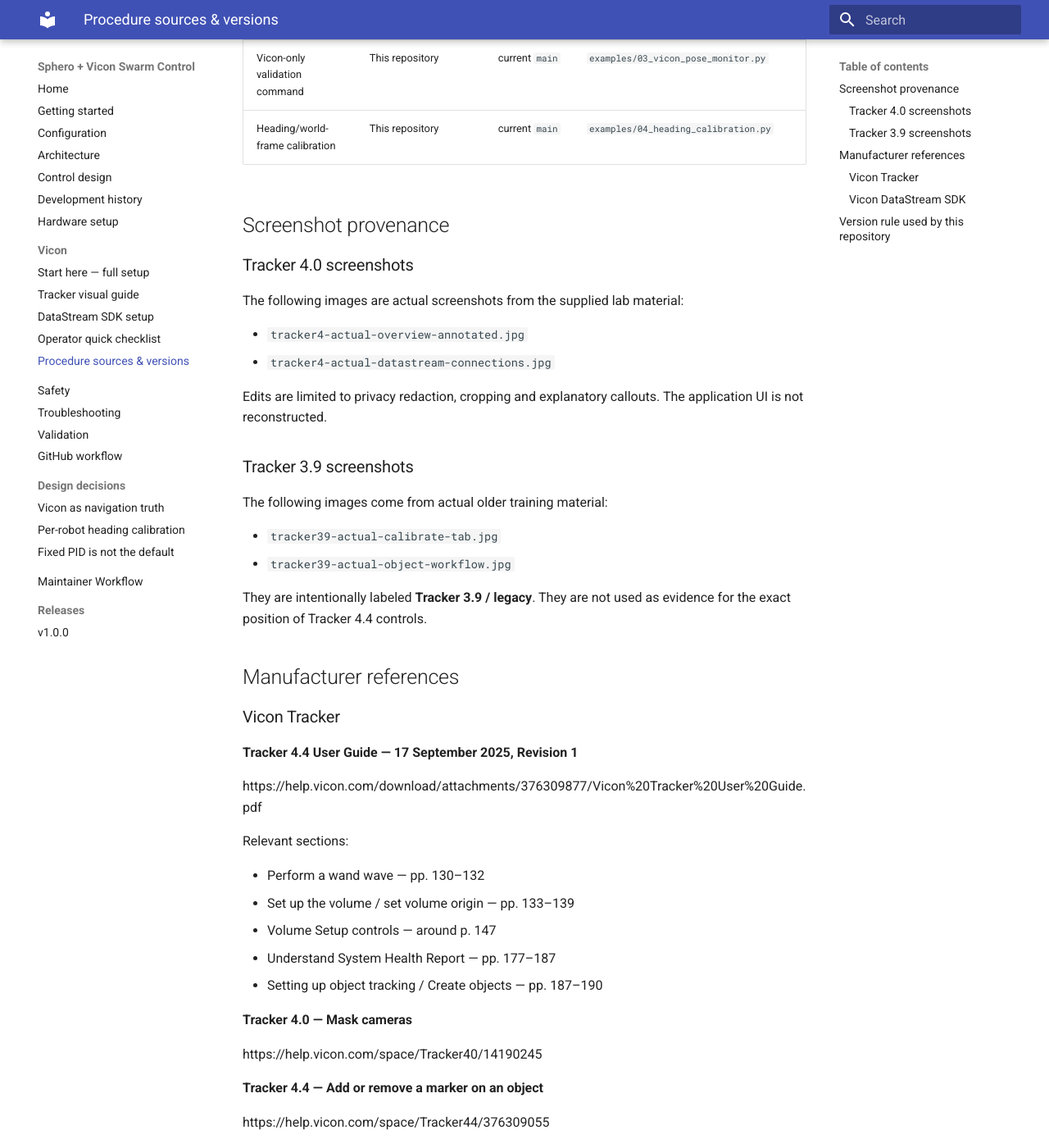
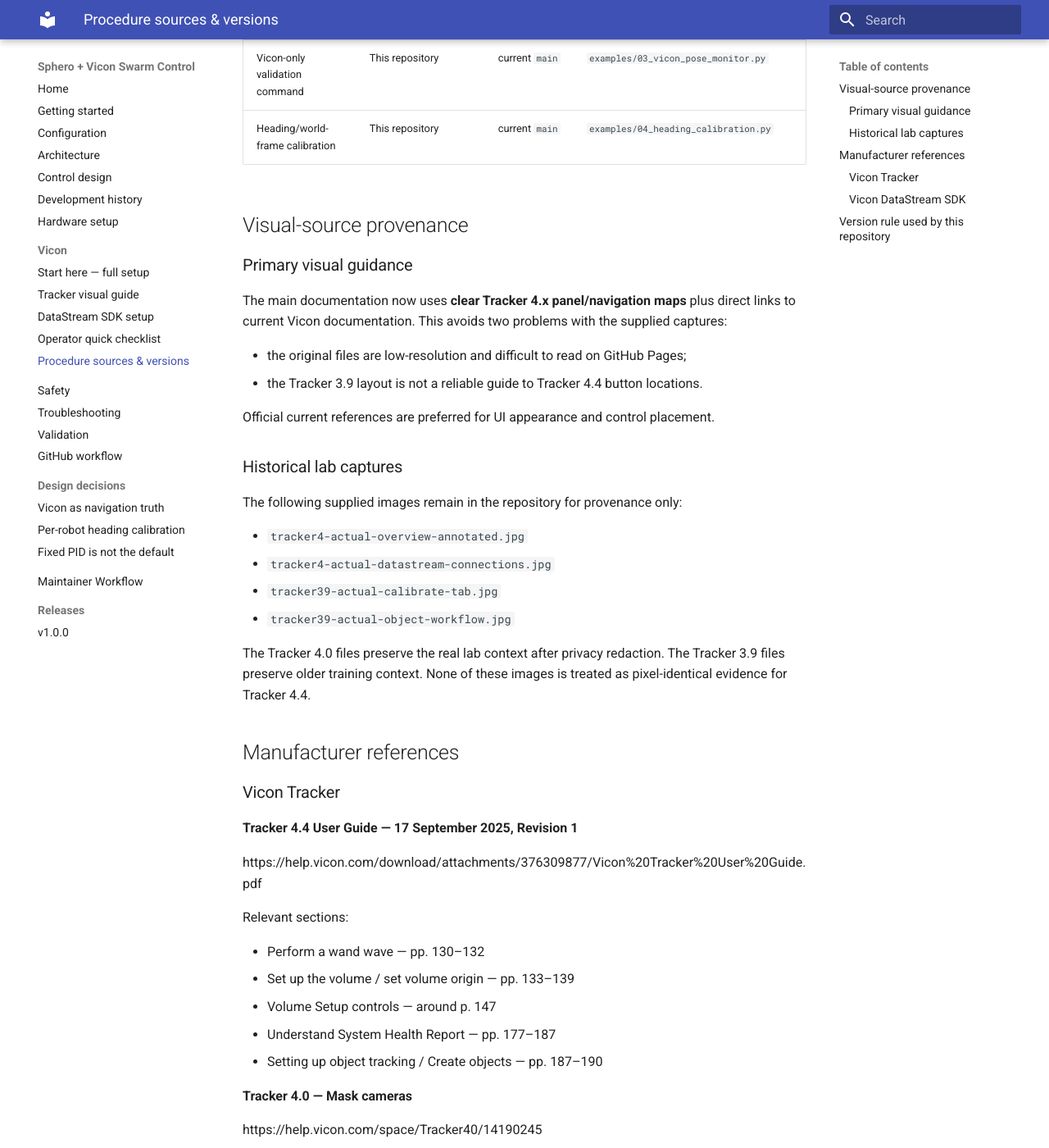
Before and after one commit to RV-crtl/sphero-vicon-swarm, an MkDocs documentation site: the page built from docs/vicon-procedure-sources.md, in a window 1280 px wide and 1400 px high, scrolled down 1257 px. Shown: the whole window at 82% size. Built offline with MkDocs 1.6.1 and Material for MkDocs 9.7.7, drawn with Linux system fonts in a browser that asks for light colours.

Commit message:
docs: clarify visual provenance and current UI authority

```diff
--- a/docs/vicon-procedure-sources.md
+++ b/docs/vicon-procedure-sources.md
@@ -20,25 +20,27 @@
 | Vicon-only validation command | This repository | current `main` | `examples/03_vicon_pose_monitor.py` |
 | Heading/world-frame calibration | This repository | current `main` | `examples/04_heading_calibration.py` |
 
-## Screenshot provenance
+## Visual-source provenance
 
-### Tracker 4.0 screenshots
+### Primary visual guidance
 
-The following images are actual screenshots from the supplied lab material:
+The main documentation now uses **clear Tracker 4.x panel/navigation maps** plus direct links to current Vicon documentation. This avoids two problems with the supplied captures:
+
+- the original files are low-resolution and difficult to read on GitHub Pages;
+- the Tracker 3.9 layout is not a reliable guide to Tracker 4.4 button locations.
+
+Official current references are preferred for UI appearance and control placement.
+
+### Historical lab captures
+
+The following supplied images remain in the repository for provenance only:
 
 - `tracker4-actual-overview-annotated.jpg`
 - `tracker4-actual-datastream-connections.jpg`
-
-Edits are limited to privacy redaction, cropping and explanatory callouts. The application UI is not reconstructed.
-
-### Tracker 3.9 screenshots
-
-The following images come from actual older training material:
-
 - `tracker39-actual-calibrate-tab.jpg`
 - `tracker39-actual-object-workflow.jpg`
 
-They are intentionally labeled **Tracker 3.9 / legacy**. They are not used as evidence for the exact position of Tracker 4.4 controls.
+The Tracker 4.0 files preserve the real lab context after privacy redaction. The Tracker 3.9 files preserve older training context. None of these images is treated as pixel-identical evidence for Tracker 4.4.
 
 ## Manufacturer references
 
```
